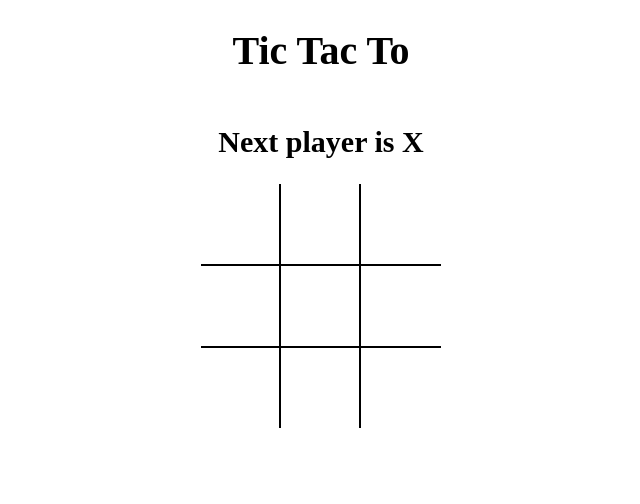
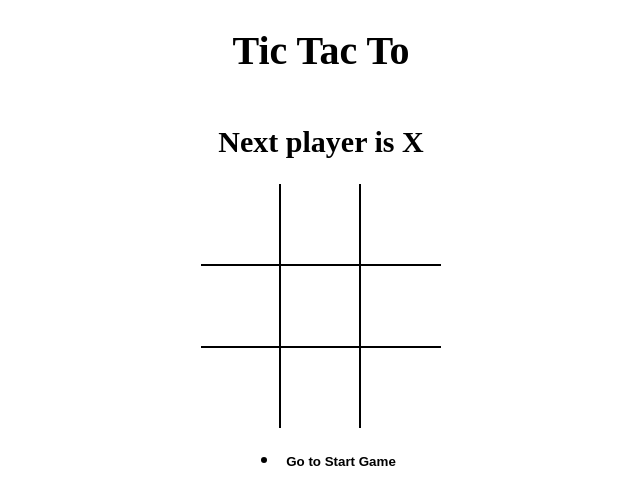
Before and after one commit to souravdev-eng/react-tictacto, a React (Vite) app: page / in a window 1280 px wide. Shown: the top 504 px of the page, without its empty margins (319-959 px from the left). Built offline with nearby package versions, Linux system fonts and the light colour scheme.

Commit message:
Display game history

```diff
--- a/src/App.js
+++ b/src/App.js
@@ -1,5 +1,6 @@
 import React, { useState } from 'react';
 import Board from './components/Board';
+import History from './components/History';
 import { calculateWinner } from './helper';
 import './style/root.scss';
 
@@ -34,11 +35,16 @@
     });
     setCurrentMove(prev => prev + 1);
   };
+  const moveTo = move => {
+    setCurrentMove(move);
+  };
+
   return (
     <div className="app">
       <h1>Tic Tac To</h1>
       <h2>{message}</h2>
       <Board board={current.board} handelClickUpdate={handelClickUpdate} />
+      <History history={history} moveTo={moveTo} currentMove={currentMove} />
     </div>
   );
 };
--- /dev/null
+++ b/src/components/History.jsx
@@ -0,0 +1,27 @@
+import React from 'react';
+
+const History = ({ history, moveTo, currentMove }) => {
+  return (
+    <ul>
+      {history.map((_, move) => {
+        return (
+          <li>
+            <button
+              style={{
+                fontWeight: move === currentMove ? 'bold' : 'normal',
+              }}
+              onClick={() => {
+                moveTo(move);
+              }}
+              type="button"
+            >
+              {move === 0 ? 'Go to Start Game' : `Go to move #${move}`}
+            </button>
+          </li>
+        );
+      })}
+    </ul>
+  );
+};
+
+export default History;
```
